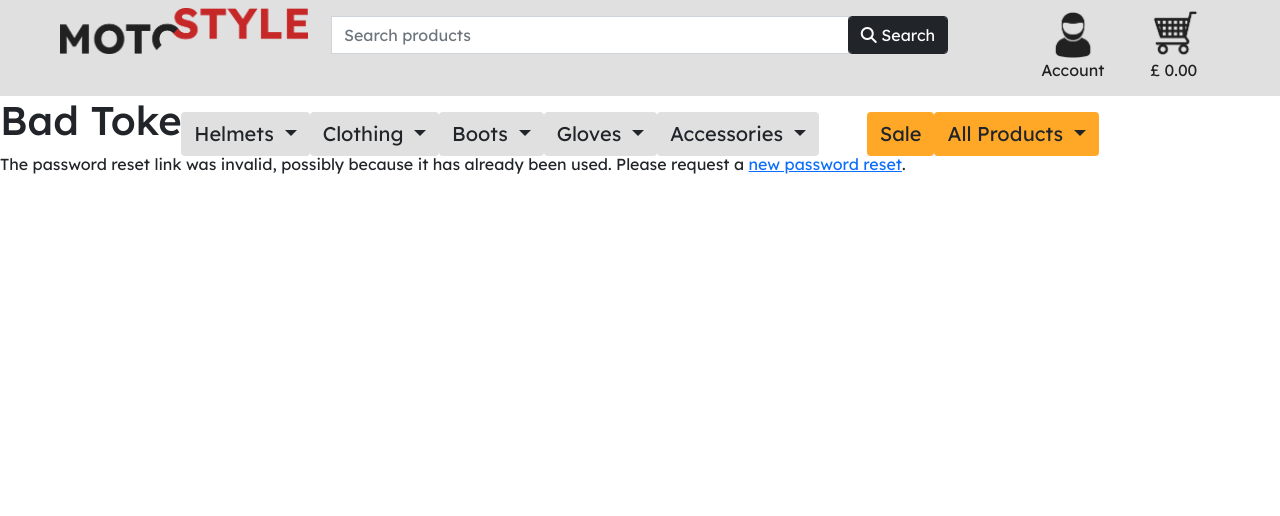
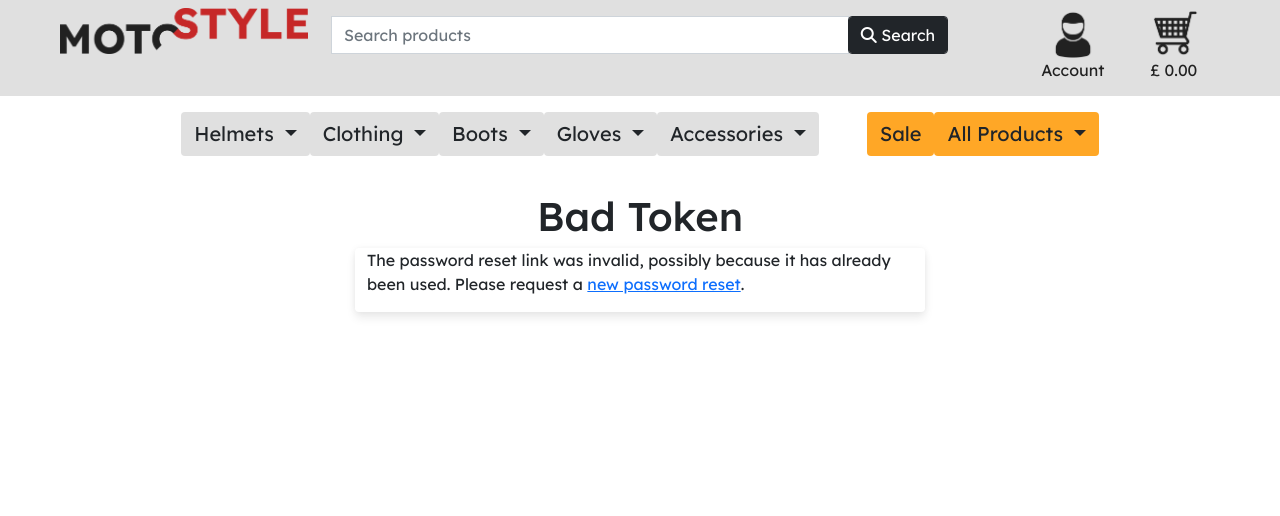
Before and after one commit to CristianBuca/MS4_MotoStyle, a Django app: a page that uses templates/allauth/account/password_reset_from_key.html in a window 1280 px wide. Shown: the top 516 px of the page. Run offline with Django 3.2, Linux system fonts and the light colour scheme; some libraries are stand-ins or nearby versions.

Commit message:
Add(allauth-pass_reset_from_key): layout

```diff
--- a/templates/allauth/account/password_reset_from_key.html
+++ b/templates/allauth/account/password_reset_from_key.html
@@ -4,8 +4,12 @@
 {% block head_title %}{% trans "Change Password" %}{% endblock %}
 
 {% block content %}
+    <div class="container mt-5">
+        <div class="row pt-lg-5">
+            <div class="col-12 text-center">
                 <h1>{% if token_fail %}{% trans "Bad Token" %}{% else %}{% trans "Change Password" %}{% endif %}</h1>
-
+            </div>
+            <div class="col-12 col-lg-6 mx-auto card">
                 {% if token_fail %}
                     {% url 'account_reset_password' as passwd_reset_url %}
                     <p>{% blocktrans %}The password reset link was invalid, possibly because it has already been used.  Please request a <a href="{{ passwd_reset_url }}">new password reset</a>.{% endblocktrans %}</p>
@@ -20,4 +24,7 @@
                         <p>{% trans 'Your password is now changed.' %}</p>
                     {% endif %}
                 {% endif %}
+            </div>
+        </div>
+    </div>
 {% endblock %}
```
Lines whose indentation alone changed are shown as unchanged.
